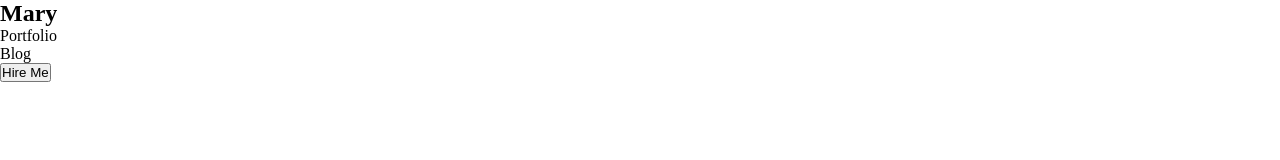
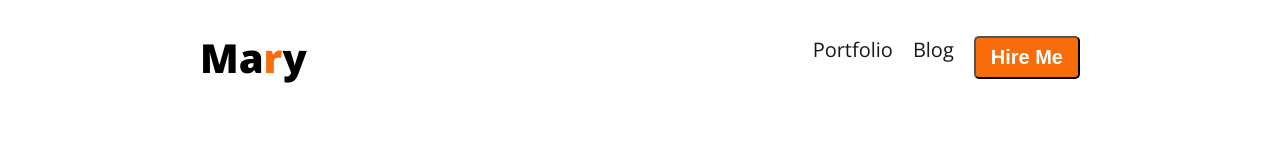
Before and after one commit to ShahidurRahman2/web-portfolio-my, a plain HTML site: page index.html in a window 1280 px wide. Drawn offline with nearby package versions, Linux system fonts and the light colour scheme.

Commit message:
navbar design

```diff
--- a/css/style.css
+++ b/css/style.css
@@ -9,18 +9,53 @@
   padding: 0;
 
   }
-  #hdp{
-      display: flex;
-
+ .text-primary{
+  color:#F86D0A ;
+ }
+  nav{
+    display: flex;
+    align-items: center;
+    justify-content: space-between;
+    margin: 0 200px;
+    margin-top: 30px;
   }
   .pagep{
 
-  }
-  .mary{
+    /* text-decoration: none; */
+
+
 
   }
-  ul .page{}
-  ul li .pc{
+  .nav-title{
+  font-weight: 800;
+  font-size: 40px;
+  }
+  nav ul{
+    display: flex;
+    gap: 20px;
+    justify-content: center;
+    /* margin-bottom: 30px; */
+  }
+  nav ul li{
+    list-style: none;
+    /* justify-content: center; */
 
   }
+  ul {
+
+  }
+ .btn-primary{
+  color: #fff ;
+  background-color:#F86D0A;
+  padding:8px 15px;
+  font-weight: bold;
+  font-size: 20px;
+  border-radius: 5px;
+
+
+ }
+ .dark2{
+  color: #181818;
+  font-size: 20px;
+ }
   ul li .btn{}
--- a/index.html
+++ b/index.html
@@ -9,18 +9,18 @@
     <link href="https://fonts.googleapis.com/css2?family=Open+Sans:ital,wght@0,300..800;1,300..800&display=swap" rel="stylesheet">
     <link rel="stylesheet" href="css/style.css">
 </head>
-<body>
+<body class="open-sans-normal">
     <header id="hdp">
-       <section class="pagep">
-        <h1 class="mary" >Ma<span class="r">r</span>y</h1>
+
         <nav >
-            <ul class="page">
-                <li class="pc"><a href=""></a>Portfolio</li>
-                <li class="pc"><a href=""></a>Blog</li>
-                <li class="pc"><a href=""><button class="btn">Hire Me</button></a></li>
+            <h1 class="nav-title" >Ma<span class="text-primary">r</span>y</h1>
+            <ul >
+                <li class="dark2"><a href=""></a>Portfolio</li>
+                <li class="dark2"><a href=""></a>Blog</li>
+                <li class="pc"><a href=""><button class="btn-primary">Hire Me</button></a></li>
             </ul>
         </nav>
-       </section>
+
 
     </header>
     <main>
```
